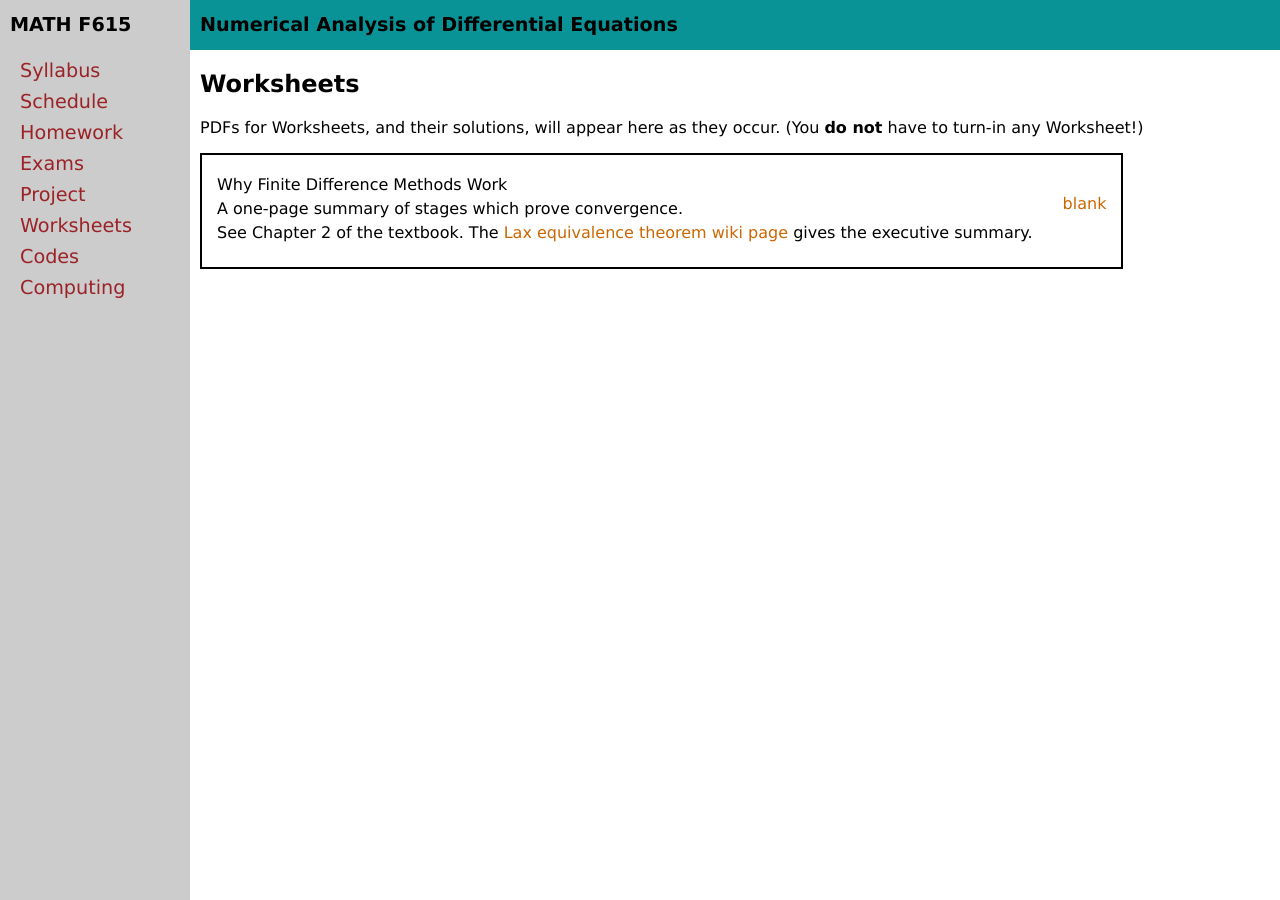
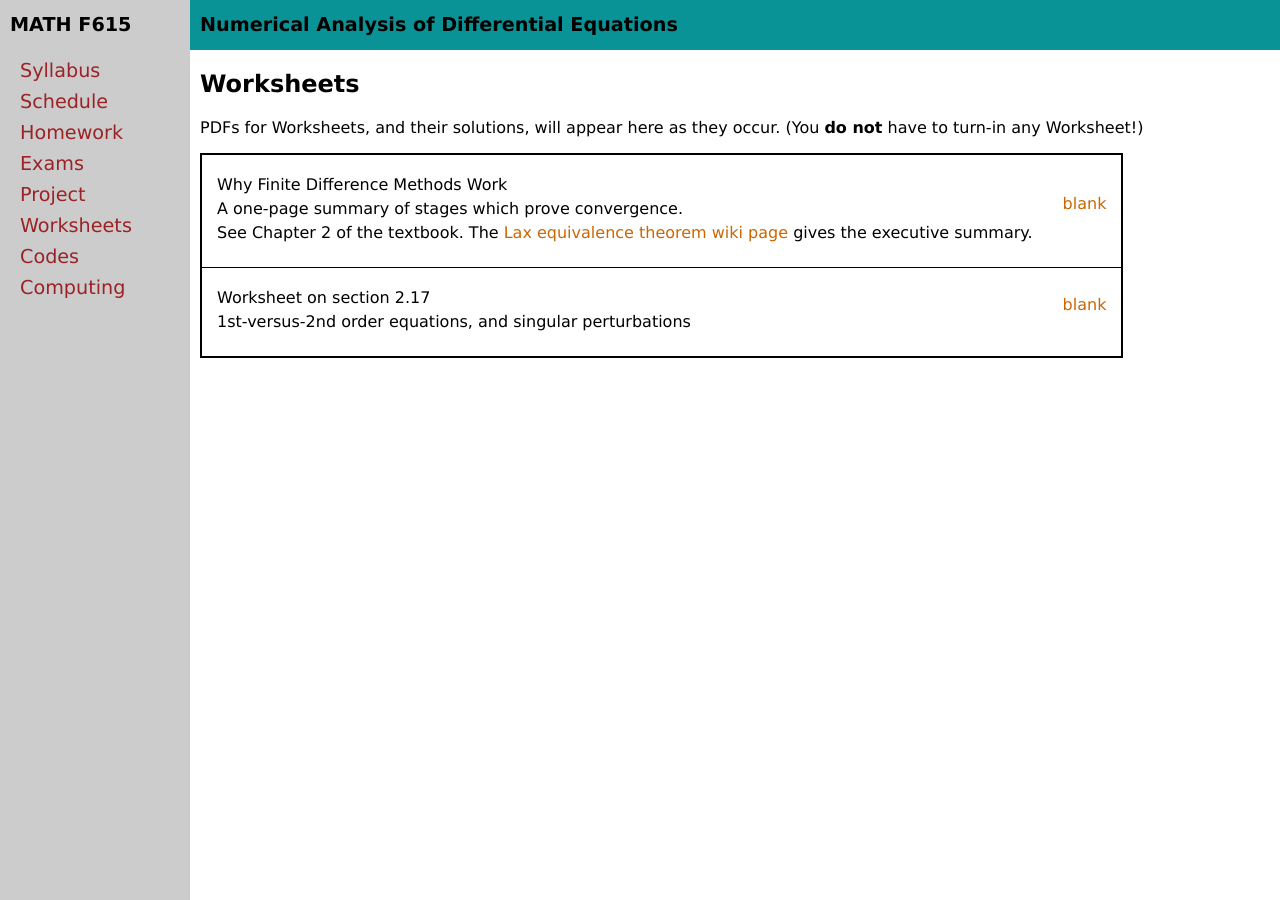
Before and after one commit to bueler/nade, a Jekyll site: the page built from worksheets.md, in a window 1280 px wide. Built offline with Jekyll 4.4.1, drawn with Linux system fonts in a browser that asks for light colours.

Commit message:
worksheet for tomorrow

```diff
--- a/_data/worksheets.yml
+++ b/_data/worksheets.yml
@@ -10,3 +10,6 @@ worksheets:
   #blank: x.pdf
   #solutions: convexity-solns.pdf
   #more: see <a href="https://en.wikipedia.org/wiki/Revised_simplex_method">revised simplex method wiki page</a>
+- name: Worksheet on section 2.17
+  description: 1st-versus-2nd order equations, and singular perturbations
+  blank: singular.pdf
```
Also changed, not shown: 2 other files.
